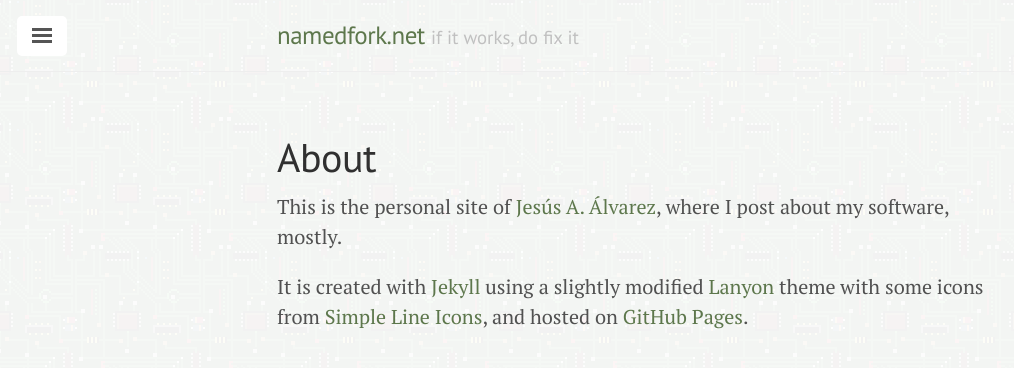
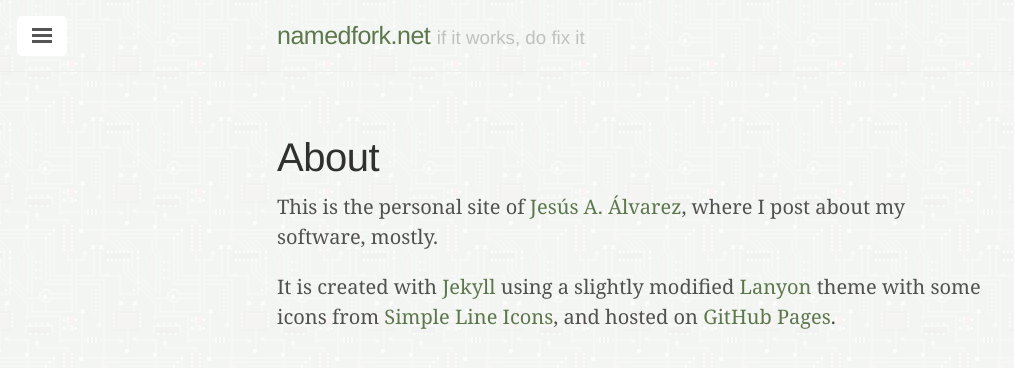
Before and after one commit to zydeco/zydeco.github.io, a Jekyll site: the page built from about.md, in a window 1280 px wide. Shown: the top 368 px of the page, without its empty margins (3-1017 px from the left). Built offline with Jekyll 4.4.1, drawn with Linux system fonts in a browser that asks for light colours; nearby versions of some CDN libraries.

Commit message:
remove google fonts
PT Sans and PT Serif are included with macOS anyway

```diff
--- a/_includes/head.html
+++ b/_includes/head.html
@@ -26,7 +26,6 @@
   <link rel="stylesheet" href="{{ site.baseurl }}/public/css/lanyon.css">
   <link rel="stylesheet" href="{{ site.baseurl }}/public/css/namedfork.css">
   <link rel="stylesheet" href="//cdnjs.cloudflare.com/ajax/libs/simple-line-icons/2.3.1/css/simple-line-icons.css">
-  <link rel="stylesheet" href="//fonts.googleapis.com/css?family=PT+Serif:400,400italic,700%7CPT+Sans:400">
 
   <!-- Icons -->
   <link rel="apple-touch-icon-precomposed" sizes="144x144" href="{{ site.baseurl }}/public/apple-touch-icon-precomposed.png">
```
